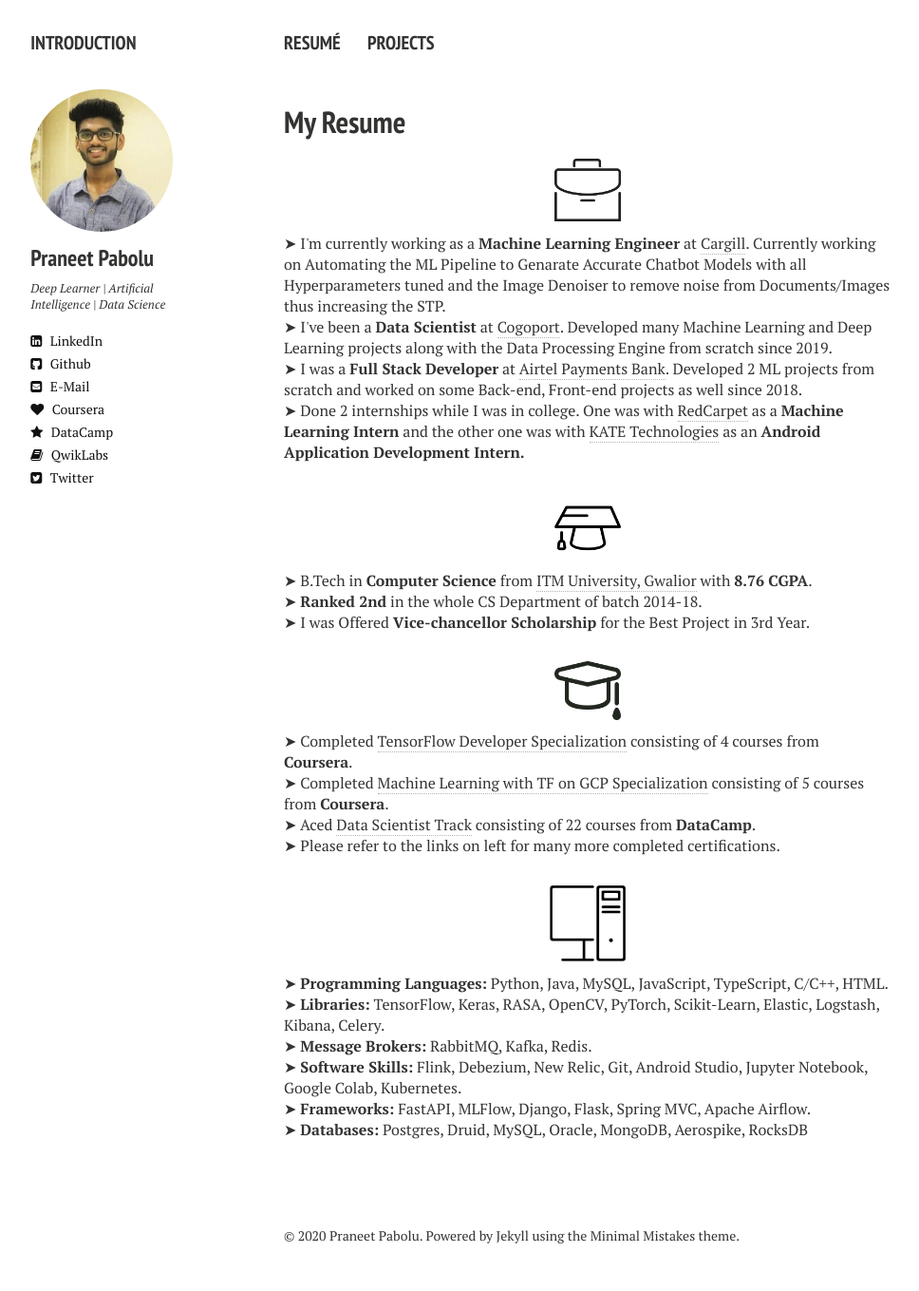
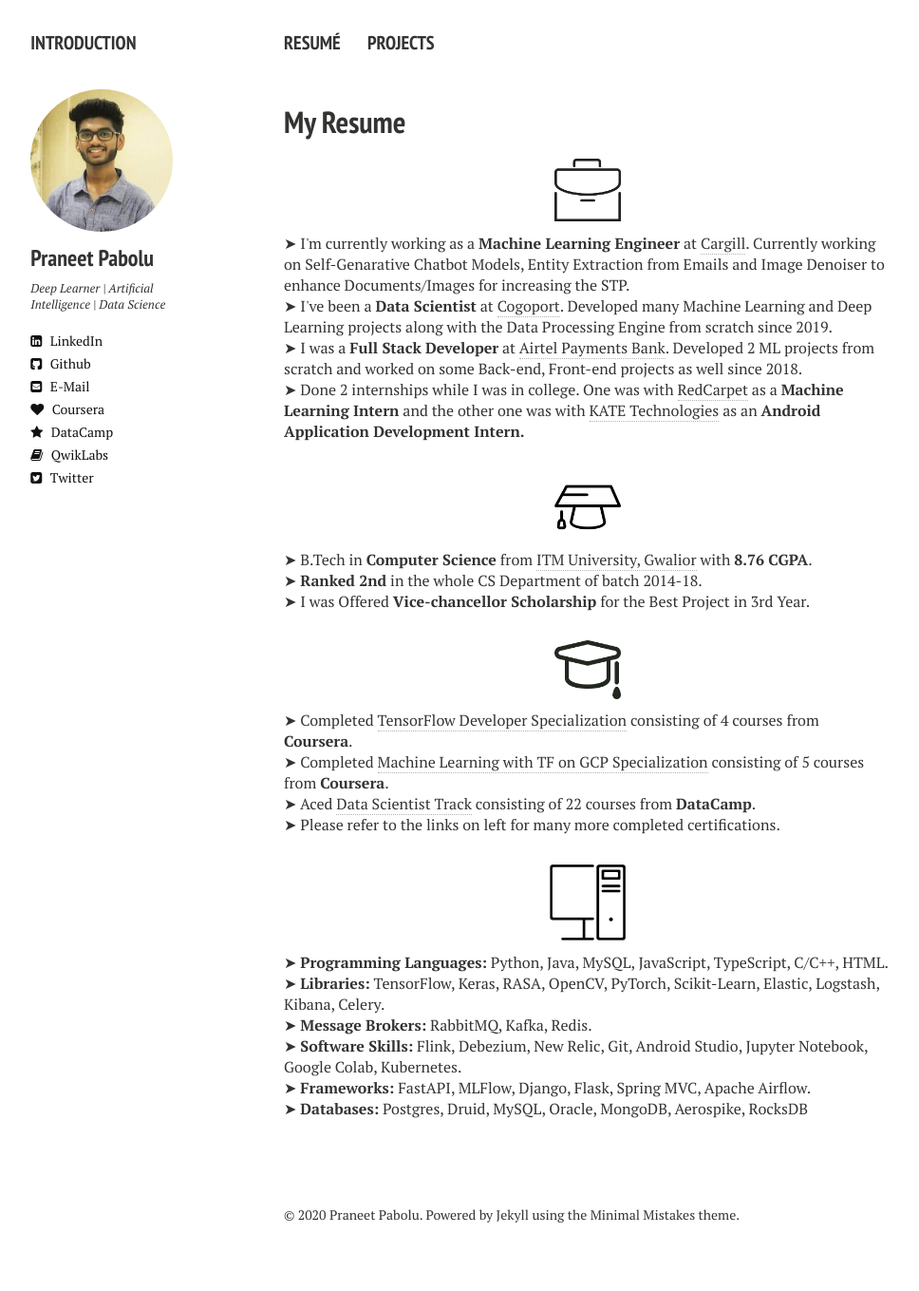
Before and after one commit to DeathReaper0965/deathreaper0965.github.io, a Jekyll site: the page built from resume.md, in a window 1280 px wide. Shown: the whole page at 95% size, without its empty margins (21-989 px from the left). Built offline with Jekyll 4.4.1, drawn with Linux system fonts in a browser that asks for light colours; nearby versions of some CDN libraries; after the commit the page ends 1337 px from its top, so only the background shows below that.

Commit message:
Resume update

```diff
--- a/_layouts/resume.html
+++ b/_layouts/resume.html
@@ -44,8 +44,8 @@
   <article>
     <h1>{{ page.title }}</h1>
     <div class="article-wrap">
-    <p align="center" class=bottom-small><img src="{{ site.url }}/images/resume/business.png" alt="Professional Experience and Internships" width="70" height="70" title="Professional Experience and Internships"></p>
-    <p align="left">&#10148 I'm currently working as a <b>Machine Learning Engineer</b> at <a href="https://www.cargill.com/" target="_blank">Cargill</a>. Currently working on Automating the ML Pipeline to Genarate Accurate Chatbot Models with all Hyperparameters tuned and the Image Denoiser to remove noise from Documents/Images thus increasing the STP.</p>
+    <p align="center" class=bottom-small><img src="{{ site.url }}/images/resume/business.png" alt="Work Experience and Internships" width="70" height="70" title="Work Experience and Internships"></p>
+    <p align="left">&#10148 I'm currently working as a <b>Machine Learning Engineer</b> at <a href="https://www.cargill.com/" target="_blank">Cargill</a>. Currently working on Self-Genarative Chatbot Models, Entity Extraction from Emails and Image Denoiser to enhance Documents/Images for increasing the STP.</p>
     <p align="left">&#10148 I've been a <b>Data Scientist</b> at <a href="https://cogoport.com" target="_blank">Cogoport</a>. Developed many Machine Learning and Deep Learning projects along with the Data Processing Engine from scratch since 2019.</p>
     <p align="left">&#10148 I was a <b>Full Stack Developer</b> at <a href="https://www.airtel.in/bank/" target="_blank">Airtel Payments Bank</a>. Developed 2 ML projects from scratch and worked on some Back-end, Front-end projects as well since 2018.</p>
     <p align="left" class="bottom-three">&#10148 Done 2 internships while I was in college. One was with <a href="https://www.redcarpetup.com/" target = '_blank'>RedCarpet</a> as a <b>Machine Learning Intern</b> and the other one was with <a href='https://www.kateit.in/' target="_blank">KATE Technologies</a> as an <b>Android Application Development Intern.</b></p>
```
